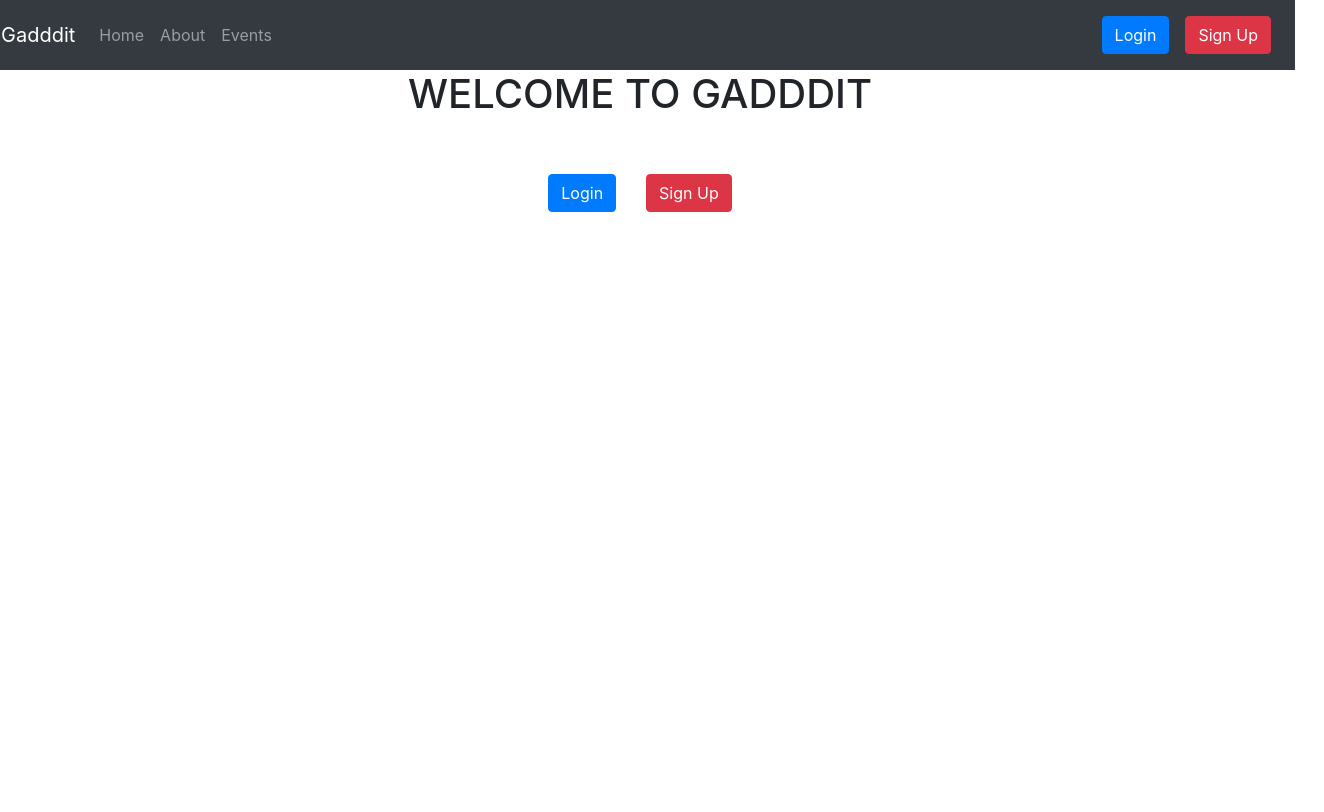
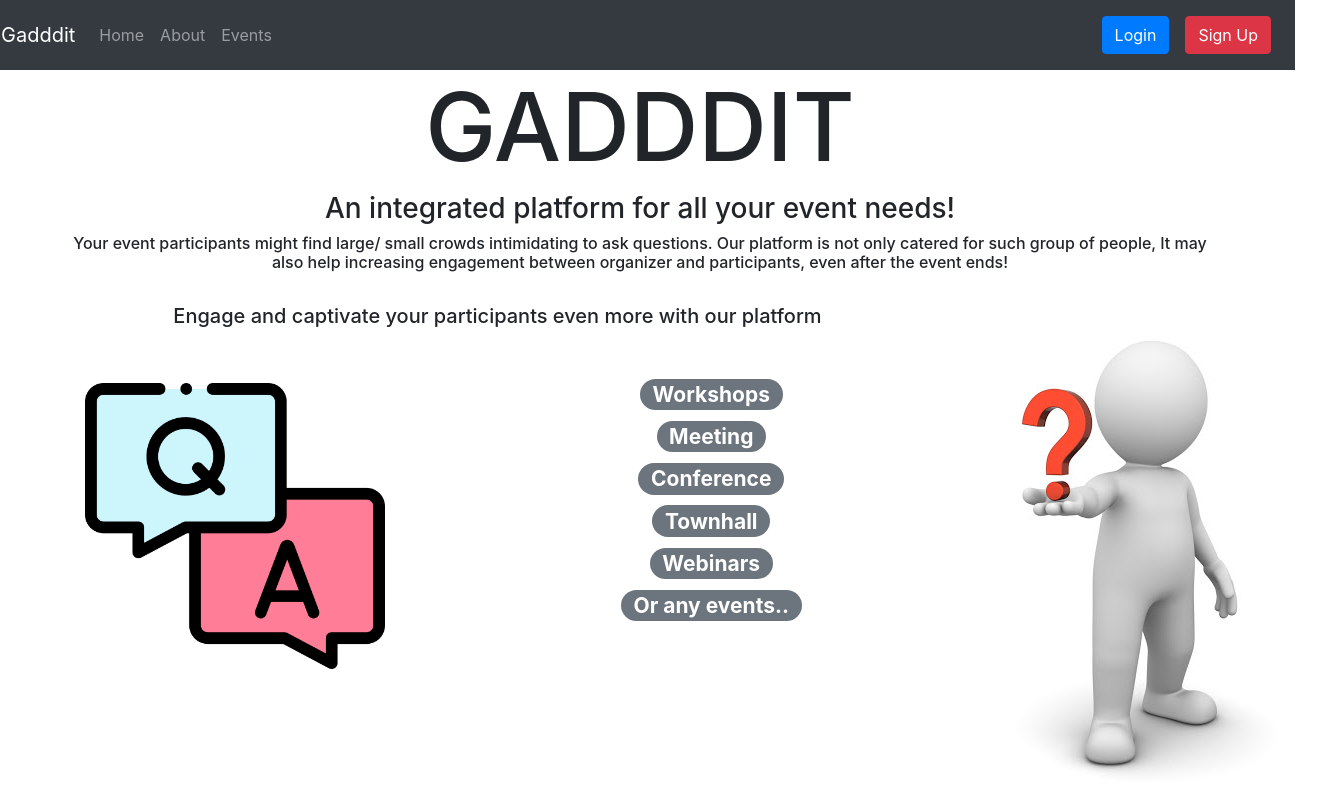
Before and after one commit to kalyak/Gadddit, a React (Create React App) app in the folder client/: page / in a window 1280 px wide. Shown: the top 812 px of the page, 1324 px wide, since content can reach past the window. Built offline with nearby package versions, Linux system fonts and the light colour scheme; no server answers.

Commit message:
fill up main page

```diff
--- a/client/src/components/pages/main-Home.js
+++ b/client/src/components/pages/main-Home.js
@@ -1,21 +1,78 @@
-import { Col, Container, Row } from "react-bootstrap";
-import LoginBtn from "../buttons/loginButton";
-import SignUpBtn from "../buttons/signupButton";
+import { Container, Row, Badge, Col } from "react-bootstrap";
+import qna from "../image/qna.jpg";
+import qnabubbles from "../image/qnabubbles.png";
 
 const Home = () => {
   return (
     <Container>
-      <Row className='justify-content-md-center'>
-        <h1>WELCOME TO GADDDIT</h1>
+      <Row className="justify-content-md-center">
+        <h1 style={{ fontSize: "95px" }}>GADDDIT</h1>
       </Row>
+      <Row className="justify-content-md-center">
+        <h3>An integrated platform for all your event needs!</h3>
+      </Row>
+      <Row className="justify-content-md-center">
+        <h6 className="text-center">
+          Your event participants might find large/ small crowds intimidating to
+          ask questions. Our platform is not only catered for such group of
+          people, It may also help increasing engagement between organizer and
+          participants, even after the event ends!
+        </h6>
+      </Row>
+
       <br />
-      <br />
-      <Row className='justify-content-md-center'>
-        <Col sm='auto'>
-          <LoginBtn />
+      <Row className="justify-content-md-center">
+        <Col sm={9}>
+          <Row className="justify-content-md-center">
+            <br />
+            <br />
+            <br />
+            <h5>
+              Engage and captivate your participants even more with our platform
+            </h5>
+          </Row>
+          <Row>
+            <Col>
+              <img src={qnabubbles} alt="qnabubble" width="300" height="300" />
+            </Col>
+
+            <Col>
+              <h3 className="text-center">
+                <Badge pill variant="secondary">
+                  Workshops
+                </Badge>
+              </h3>
+              <h3 className="text-center">
+                <Badge pill variant="secondary">
+                  Meeting
+                </Badge>
+              </h3>
+              <h3 className="text-center">
+                <Badge pill variant="secondary">
+                  Conference
+                </Badge>
+              </h3>
+              <h3 className="text-center">
+                <Badge pill variant="secondary">
+                  Townhall
+                </Badge>
+              </h3>
+              <h3 className="text-center">
+                <Badge pill variant="secondary">
+                  Webinars
+                </Badge>
+              </h3>
+              <h3 className="text-center">
+                <Badge pill variant="secondary">
+                  Or any events..
+                </Badge>
+              </h3>
+            </Col>
+          </Row>
         </Col>
-        <Col sm='auto'>
-          <SignUpBtn />
+
+        <Col sm={3}>
+          <img src={qna} alt="qna" />
         </Col>
       </Row>
     </Container>
```
Also changed, not shown: client/src/components/image/qna.jpg (added), client/src/components/image/qnabubbles.png (added).
